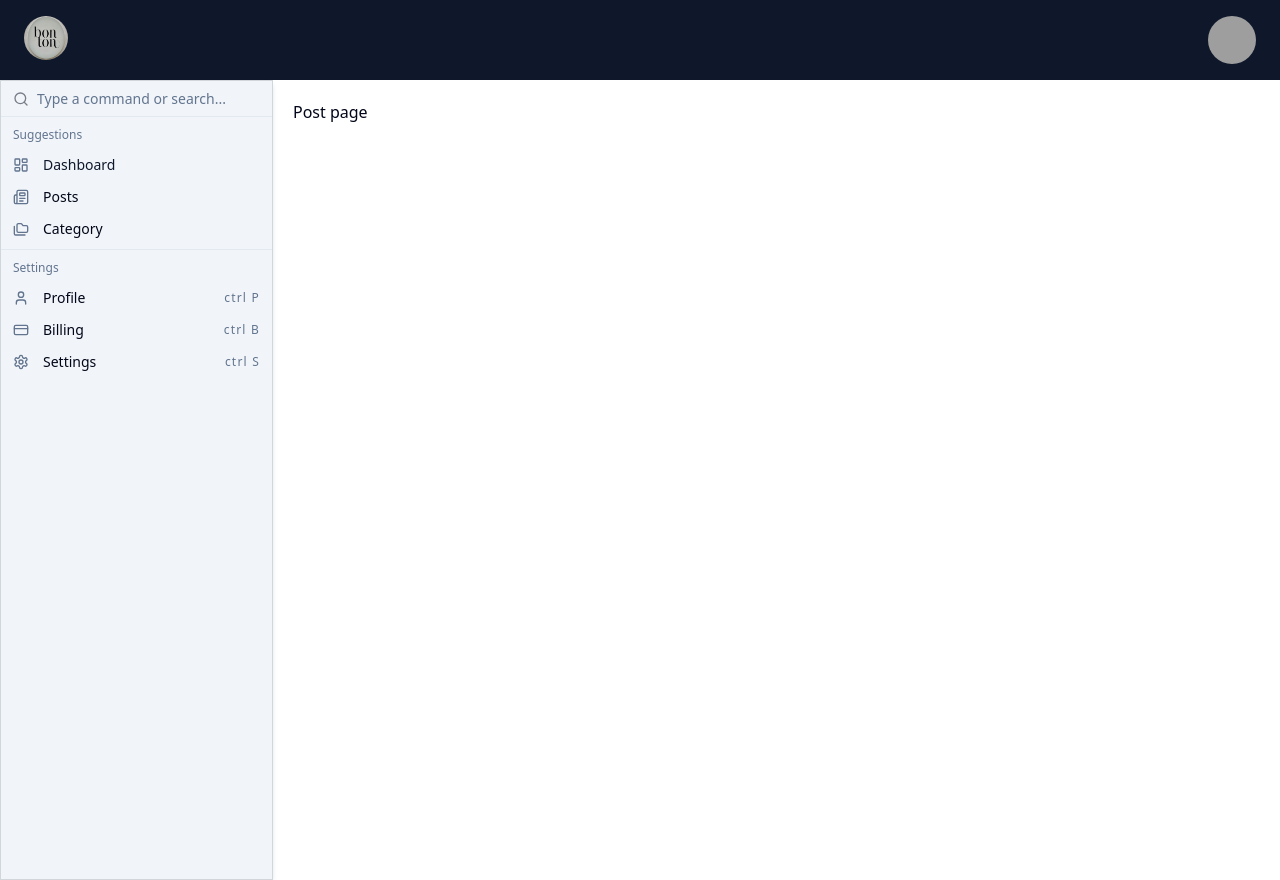
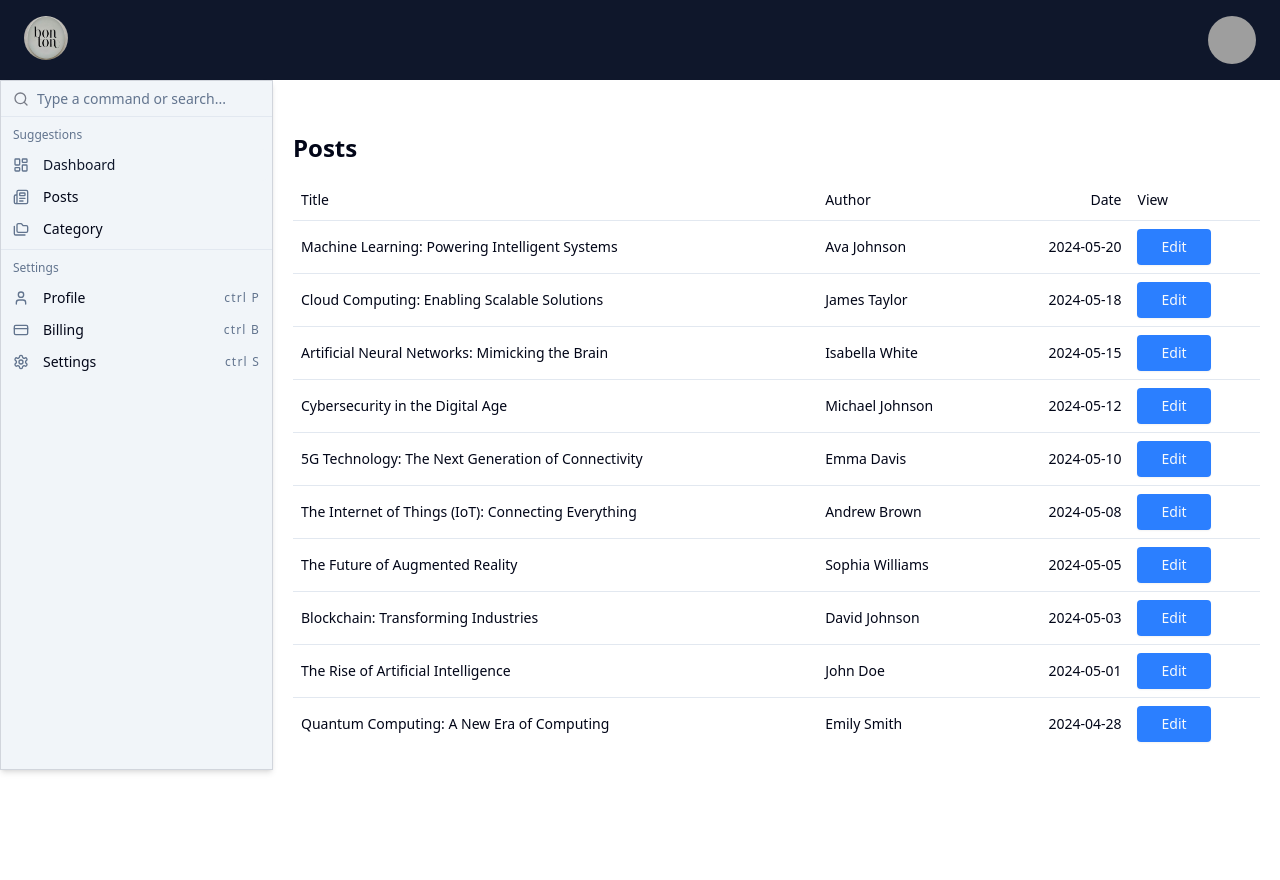
Before and after one commit to Tech-Rocket/shadcn-ui-dashboard, a Next.js app: page /posts in a window 1280 px wide. After the commit the page ends 800 px from the top, so only its background shows below. Built offline with nearby package versions, Linux system fonts and the light colour scheme; grey boxes are pictures that could not be loaded.

Commit message:
remove the h-[100vh] class from the Sidebar div

```diff
--- a/app/(main)/posts/page.tsx
+++ b/app/(main)/posts/page.tsx
@@ -1,7 +1,9 @@
-export default function PostPage() {
+import PostTable from "@/components/posts/PostTables";
+
+export default function PostsPage() {
   return (
-    <div>
-      <h1>Post page</h1>
-    </div>
+    <>
+      <PostTable />
+    </>
   );
 }
--- a/app/layout.tsx
+++ b/app/layout.tsx
@@ -32,7 +32,7 @@ export default function RootLayout({
         <Navbar />
 
         <div className="flex">
-          <div className="hidden md:block h-[100vh] w-[350px]">
+          <div className="hidden md:block w-[350px]">
             <Sidebar />
           </div>
           <div className="p-5 w-full md:max-w-[1140px]">{children}</div>
```
